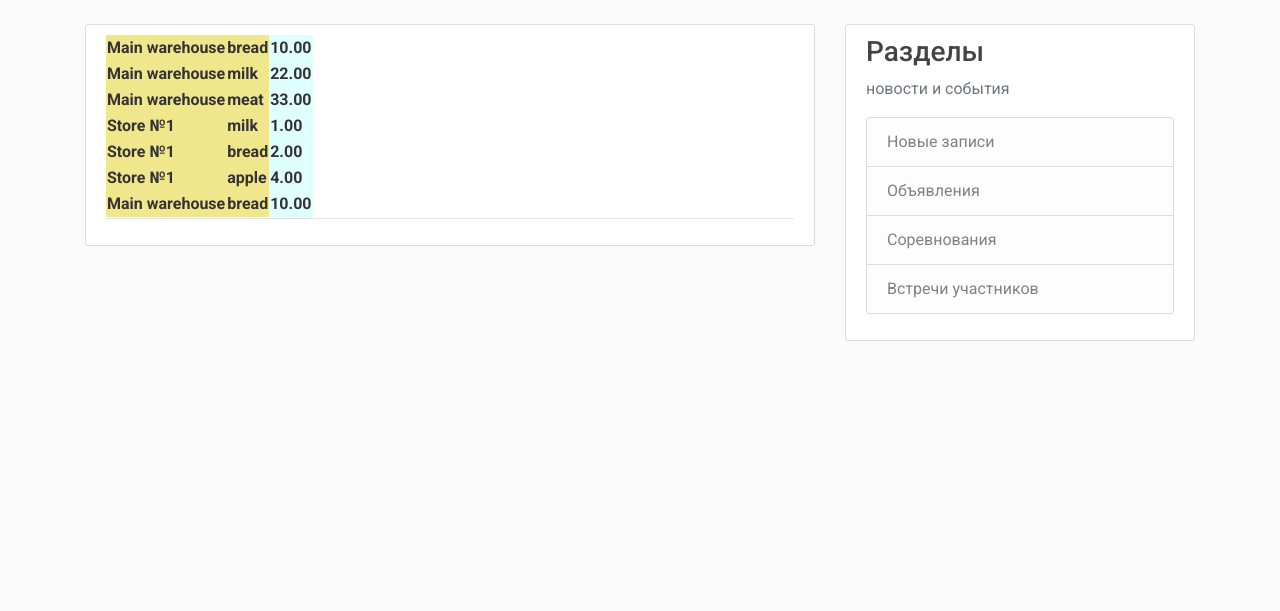
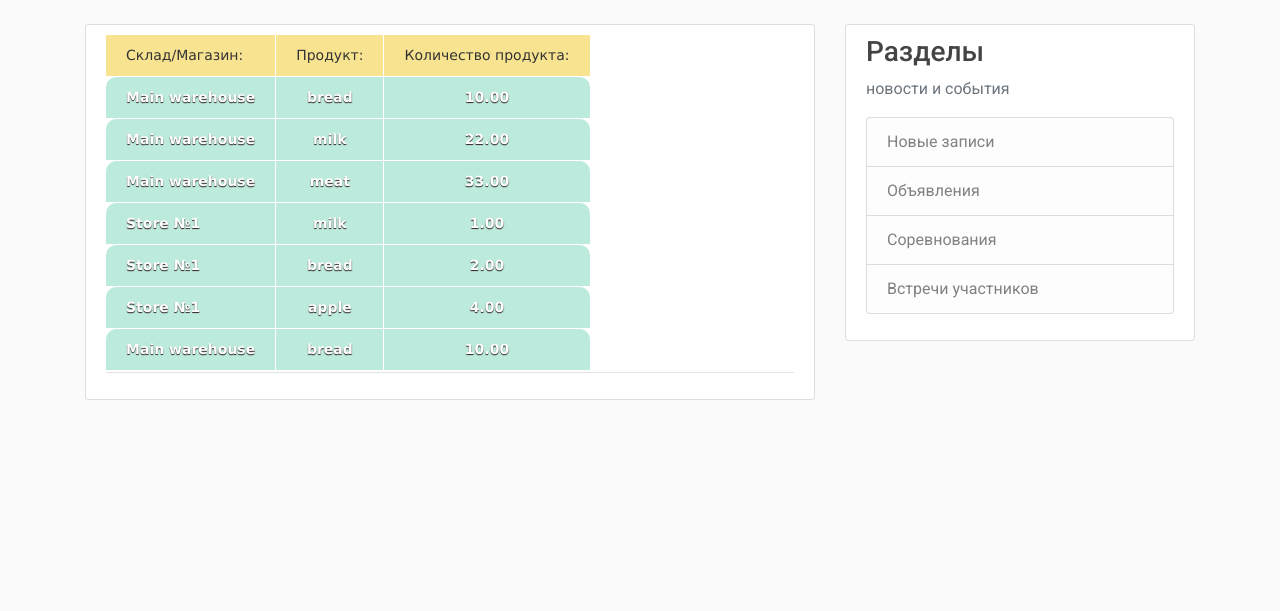
Before and after one commit to SashaKlushkin/my_site, a Django app: page /sklad/ in a window 1280 px wide. Shown: the part 56-667 px from the top of the page. Run offline with Django 3.2, Linux system fonts and the light colour scheme; data comes from the database, SQL or seed files in the repository; both versions use the stored data as it was after the commit; lists and menus that the app fills with data are empty; some libraries are stand-ins or nearby versions.

Commit message:
new addings

```diff
--- /dev/null
+++ b/blog/static/blog/table.css
@@ -0,0 +1,50 @@
+ .rounded {
+    font-family: "Lucida Sans Unicode", "Lucida Grande", Sans-Serif;
+    font-size: 14px;
+    border-radius: 10px;
+    border-spacing: 0;
+    text-align: center;
+ }
+
+ .rounded th {
+    background: #BCEBDD;
+    color: white;
+    text-shadow: 0 1px 1px #2D2020;
+    padding: 10px 20px;
+ }
+
+ .rounded th, .rounded td {
+    border-style: solid;
+    border-width: 0 1px 1px 0;
+    border-color: white;
+ }
+
+ .rounded th:first-child, .rounded td:first-child {
+    text-align: left;
+ }
+
+ .rounded th:first-child {
+    border-top-left-radius: 10px;
+ }
+
+ .rounded th:last-child {
+    border-top-right-radius: 10px;
+    border-right: none;
+ }
+
+ .rounded td {
+    padding: 10px 20px;
+    background: #F8E391;
+ }
+
+ .rounded tr:last-child td:first-child {
+    border-radius: 0 0 0 10px;
+ }
+
+ .rounded tr:last-child td:last-child {
+    border-radius: 0 0 10px 0;
+ }
+
+ .rounded tr td:last-child {
+    border-right: none
+ }
--- a/blog/templates/blog/base.html
+++ b/blog/templates/blog/base.html
@@ -12,6 +12,7 @@
      <link href='http://fonts.googleapis.com/css?family=Roboto:400,100,100italic,300,300italic,400italic,500,500italic,700,700italic,900italic,900' rel='stylesheet' type='text/css'>
      <link rel="stylesheet" type="text/css" href="{% static 'blog/main.css' %}">
      <link href='https://unpkg.com/boxicons@2.1.2/css/boxicons.min.css' rel='stylesheet'>
+     <link rel="stylesheet" type="text/css" href="{% static 'blog/table.css' %}">
 
     {% if title %}
         <title>Блог клуба {{ title }}</title>
--- a/blog/templates/blog/sklad.html
+++ b/blog/templates/blog/sklad.html
@@ -4,19 +4,29 @@
         <article class="media content-section">
           <div class="media-body">
             <div class="article-metadata">
-                <table>
-                    <colgroup>
-                      <col span="2" style="background:Khaki"><!-- С помощью этой конструкции задаем цвет фона для первых двух столбцов таблицы-->
-                      <col style="background-color:LightCyan"><!-- Задаем цвет фона для следующего (одного) столбца таблицы-->
-                    </colgroup>
+                <table class="rounded">
+                    <td>Склад/Магазин:</td>
+                    <td>Продукт:</td>
+                    <td>Количество продукта:</td>
                     {% for stock in stocks %}<tr>
                         <th>{{ stock.store_id }}</th>
                         <th>{{ stock.good_id }}</th>
                         <th>{{ stock.quantity_stock }}</th>
-
-                      {% endfor %}
+                    {% endfor %}
                     </tr>
                   </table>
+                  <!-- <table>
+                    <colgroup>
+                      <col span="2" style="background:Khaki"><!-- С помощью этой конструкции задаем цвет фона для первых двух столбцов таблицы-->
+                      <!-- <col style="background-color:LightCyan"><!-- Задаем цвет фона для следующего (одного) столбца таблицы-->
+                    <!-- </colgroup>
+                    {% for stock in stocks %}<tr>
+                        <th>{{ stock.store_id }}</th>
+                        <th>{{ stock.good_id }}</th>
+                        <th>{{ stock.quantity_stock }}</th>
+                    {% endfor %}
+                    </tr>
+                  </table> -->
 
 
             </div>
```
Also changed, not shown: blog/static/blog/main.css (line endings or trailing spaces), db.sqlite3.
